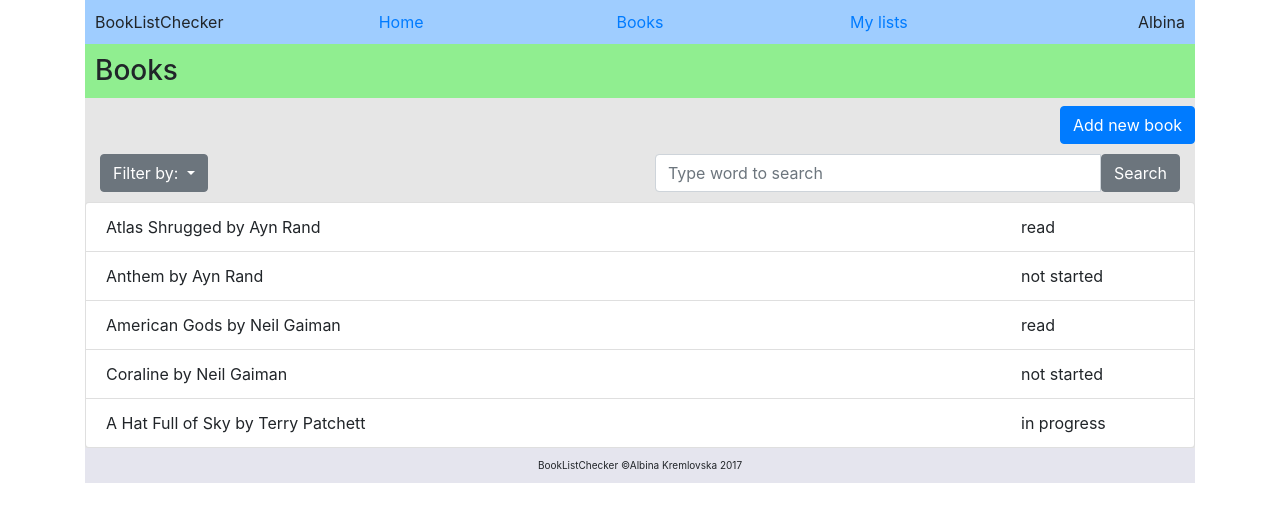
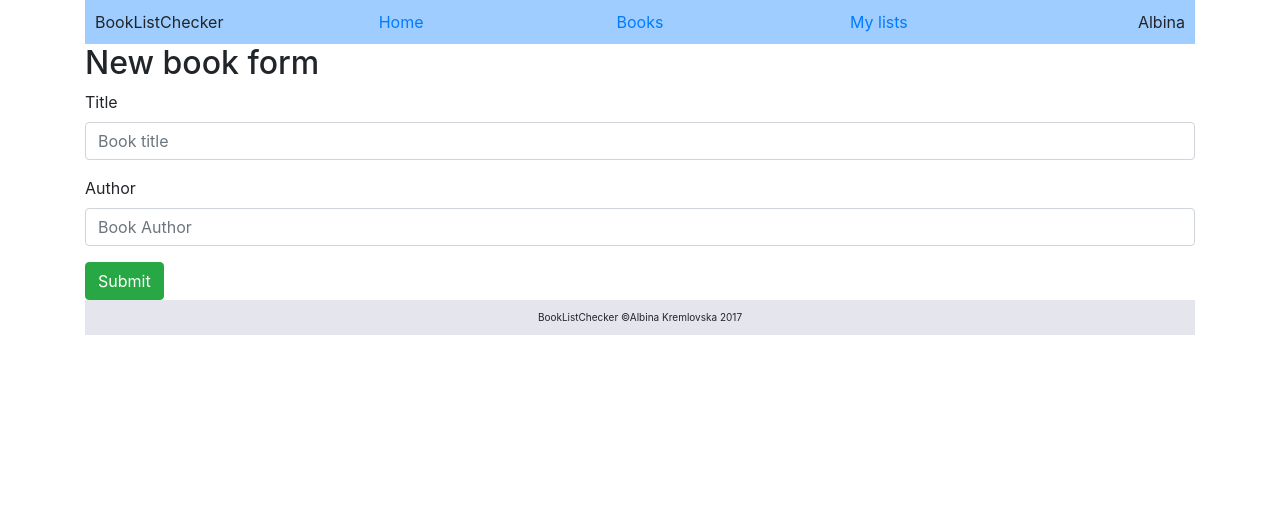
Before and after one commit to OleksandrPopov-San4o/books-todo, a React app: page /books/create in a window 1280 px wide. Shown: the top 522 px of the page. Built offline with nearby package versions, Linux system fonts and the light colour scheme.

Commit message:
nested routes; adding new book

```diff
--- a/src/components/BookItem/BookItemComponent.jsx
+++ /dev/null
@@ -1,14 +0,0 @@
-import React from 'react';
-import { Component } from 'react';
-import { Row, Col } from 'reactstrap';
-
-export default class BookItem extends Component {
-    render() {
-        return (
-             <Row className="book-item">
-                <Col xs="8" sm="10">{this.props.title} by {this.props.author} </Col>
-                <Col xs="4" sm="2">{this.props.status===1 ? 'not started': this.props.status===2? 'in progress': 'read'} </Col>
-            </Row>
-        )
-    }
-}
--- /dev/null
+++ b/src/components/Books/BookComponent.jsx
@@ -0,0 +1,18 @@
+import React from 'react';
+import { Component } from 'react';
+import { Row, Col } from 'reactstrap';
+import MockedData from '../../MockedData.js';
+
+export default class Book extends Component {
+    render() {
+       const book = new MockedData().getBook(this.props.match.params.number);
+
+        return (
+             <Row className="book-item">
+                <Col xs="12"><h2>{book.title}</h2></Col>
+                <Col xs="12"> by {book.author}</Col>
+                <Col xs="12">Here should be some desc, image, rate etc</Col>
+            </Row>
+        )
+    }
+}
--- /dev/null
+++ b/src/components/Books/BookListItemComponent.jsx
@@ -0,0 +1,17 @@
+import React from 'react';
+import { Component } from 'react';
+import { Row, Col } from 'reactstrap';
+import {Link} from 'react-router-dom';
+
+export default class BookListItem extends Component {
+    render() {
+        return (
+             <Row className="book-item">
+                <Col xs="8" sm="10">
+                    <Link to={`/books/${this.props.id}`}>{this.props.title}</Link> by <Link to={`/author/${this.props.author}`}>{this.props.author}</Link>
+                 </Col>
+                <Col xs="4" sm="2">{this.props.status===1 ? 'not started': this.props.status === 2 ? 'in progress': 'read'} </Col>
+            </Row>
+        )
+    }
+}
--- a/src/components/Books/BooksListComponent.jsx
+++ b/src/components/Books/BooksListComponent.jsx
@@ -1,61 +1,54 @@
 import React from 'react';
 import { Component } from 'react';
+import { Switch, Route, NavLink} from 'react-router-dom';
 import {ListGroup, ListGroupItem, Button, Row, Col} from 'reactstrap';
-import BookItem from '../BookItem/BookItemComponent.jsx';
+import BookListItem from './BookListItemComponent.jsx';
+import Book from './BookComponent.jsx';
+import NewBook from './NewBookComponent.jsx'
 import StatusFilter from '../Filter/StatusFilterComponent.jsx';
+import MockedData from '../../MockedData.js';
+
 
 require('./booklist.css');
 
-const booksMocked = [{
-    title: 'Atlas Shrugged ',
-    author: 'Ayn Rand',
-    status: 3,
-    id: 1
-},{
-    title: 'Anthem',
-    author: 'Ayn Rand',
-    status: 1,
-    id: 2
-}, {
-    title: 'American Gods',
-    author: 'Neil Gaiman',
-    status: 3,
-    id: 3
-}, {
-    title: 'Coraline ',
-    author: 'Neil Gaiman',
-    status: 1,
-    id: 4
-},{
-    title: 'A Hat Full of Sky',
-    author: 'Terry Patchett',
-    status: 2,
-    id: 4
-}];
+const booksMocked = new MockedData().getAllBooks();
 
-export default class BooksList extends Component {
-    render() {
-        const listItems = booksMocked.map((book, index) =>
+class ExactList extends Component{
+     render() {
+    const listItems = booksMocked.map((book, index) =>
             <ListGroupItem key={index}>
-                <BookItem {...book}/>
+                <BookListItem {...book}/>
             </ListGroupItem>
         );
-
-        return (
-            <div className="book-list">
+   return ( <div className="book-list">
                 <Row>
                     <Col xs="12">
                         <h3 className="component-header">Books</h3>
                     </Col>
                     <Col xs="12" className="align-right">
-                        <Button color="primary">Add new book</Button>
+                        <Button color="primary">
+                            <NavLink exact={true} className="no-link" to={"/books/create"}>Add new book</NavLink>
+                        </Button>
                     </Col>
                     <Col xs="12">
                         <StatusFilter filters={Object.keys(booksMocked[0])} />
                         <ListGroup className="book-list-items">{listItems}</ListGroup>
                     </Col>
                 </Row>
-            </div>
+    </div> );
+     }
+}
+
+export default class BooksList extends Component {
+    render() {
+
+        return (
+             <Switch>
+                <Route exact path='/books' component={ExactList}/>
+                <Route exact path='/books/create' component={NewBook}/>
+                <Route exact path='/books/:number' component={Book}/>
+
+            </Switch>
         );
     }
 }
--- /dev/null
+++ b/src/components/Books/NewBookComponent.jsx
@@ -0,0 +1,47 @@
+import React from 'react';
+import { Component } from 'react';
+import { Row, Col, Button, Form, FormGroup, Label, Input, FormText } from 'reactstrap';
+import MockedData from '../../MockedData.js';
+
+export default class NewBook extends Component {
+    constructor () {
+        super();
+        this.onSubmit = this.onSubmit.bind(this);
+        this.state = {
+         title: '',
+         author: ''
+        };
+    }
+    onSubmit(e){
+         e.preventDefault();
+        new MockedData().addBook(this.state)
+        this.props.history.goBack();
+    }
+    updateInputValue(evt) {
+    this.setState({
+      [evt.target.name]: evt.target.value
+    });
+  }
+    render() {
+        return (
+             <Row className="book-item">
+                <Col xs="12"><h2>New book form</h2></Col>
+                <Col xs="12">
+                    <Form onSubmit={this.onSubmit}>
+                        <FormGroup>
+                            <Label for="exampleEmail">Title</Label>
+                            <Input type="text" name="title" id="bookTitle" placeholder="Book title"
+                            value={this.state.title} onChange={evt => this.updateInputValue(evt)}/>
+                        </FormGroup>
+                        <FormGroup>
+                            <Label for="exampleEmail">Author</Label>
+                            <Input type="text" name="author" id="bookAuthor" placeholder="Book Author"
+                            value={this.state.author} onChange={evt => this.updateInputValue(evt)}/>
+                        </FormGroup>
+                        <Button color="success" type="submit" >Submit</Button>
+                    </Form>
+                </Col>
+            </Row>
+        )
+    }
+}
--- a/src/components/Nav/NavComponent.jsx
+++ b/src/components/Nav/NavComponent.jsx
@@ -1,7 +1,7 @@
 import React from 'react';
 import { Component } from 'react';
 import { Nav, NavItem} from 'reactstrap';
-import {Link} from 'react-router-dom';
+import {NavLink} from 'react-router-dom';
 
 const navs = [{Home: '/'}, {Books:'/books'}, {'My lists':'/lists'}];
 
@@ -12,7 +12,7 @@ export default class Navigation extends Component {
             let [k, val] = [arr[0], arr[1]];
 
             return <NavItem key={k}>
-                      <Link to={val}>{k}</Link>
+                      <NavLink exact={true} activeClassName="active" to={val}>{k}</NavLink>
                   </NavItem>
         });
 
--- a/src/index.jsx
+++ b/src/index.jsx
@@ -1,6 +1,6 @@
 import React from 'react';
 import ReactDOM from 'react-dom';
-import {BrowserRouter, Route, Switch} from 'react-router-dom';
+import {Router, Route, Switch} from 'react-router-dom';
 import 'bootstrap/dist/css/bootstrap.css';
 import {Container, Row, Col} from 'reactstrap';
 import Header from './components/Header/HeaderComponent.jsx';
@@ -8,18 +8,20 @@ import Footer from './components/Footer/FooterComponent.jsx';
 import Home from './components/Home/HomeComponent.jsx';
 import BooksList from './components/Books/BooksListComponent.jsx';
 import UserLists from './components/Lists/ListComponent.jsx';
+import createBrowserHistory from 'history/createBrowserHistory'
 
-require ('./main.css')
+require ('./main.css');
+const history = createBrowserHistory()
 
 ReactDOM.render (
-    <BrowserRouter>
+    <Router history={history}>
         <Container>
             <Row>
                 <Col xs="12">
                     <Header/>
                 </Col>
                 <Col xs="12">
-                    <main>
+                    <main className="main-content">
                         <Switch>
                             <Route exact path="/" component={Home}/>
                             <Route path="/books" component={BooksList}/>
@@ -32,5 +34,5 @@ ReactDOM.render (
                 </Col>
             </Row>
         </Container>
-    </BrowserRouter>,
+    </Router>,
     document.getElementById('app'));
--- a/src/main.css
+++ b/src/main.css
@@ -1,4 +1,16 @@
+.main-content {
+    diaplay: flex;
+    flex-direction: column;
+
+}
 .component-header {
     padding: 10px;
     background-color: lightgreen;
 }
+.active {
+    text-decoration: underline;
+}
+.no-link {
+    text-decoration: none;
+    color: #fff;
+}
--- /dev/null
+++ b/src/mockedData.js
@@ -0,0 +1,47 @@
+const booksMocked = [{
+    title: 'Atlas Shrugged ',
+    author: 'Ayn Rand',
+    status: 3,
+    id: 1
+},{
+    title: 'Anthem',
+    author: 'Ayn Rand',
+    status: 1,
+    id: 2
+}, {
+    title: 'American Gods',
+    author: 'Neil Gaiman',
+    status: 3,
+    id: 3
+}, {
+    title: 'Coraline ',
+    author: 'Neil Gaiman',
+    status: 1,
+    id: 4
+},{
+    title: 'A Hat Full of Sky',
+    author: 'Terry Patchett',
+    status: 2,
+    id: 4
+}];
+// localstorage should be added
+
+class MockedBooks {
+    getAllBooks () {
+        return booksMocked;
+    }
+    getBook (id) {
+        console.log(id)
+        return booksMocked.find(book => book.id === parseInt(id, 10));
+    }
+    addBook(book) {
+        booksMocked.push({
+            title: book.title,
+            author: book.author,
+            status: 1,
+            id: booksMocked.length
+        })
+    }
+}
+
+export default  MockedBooks;
```
